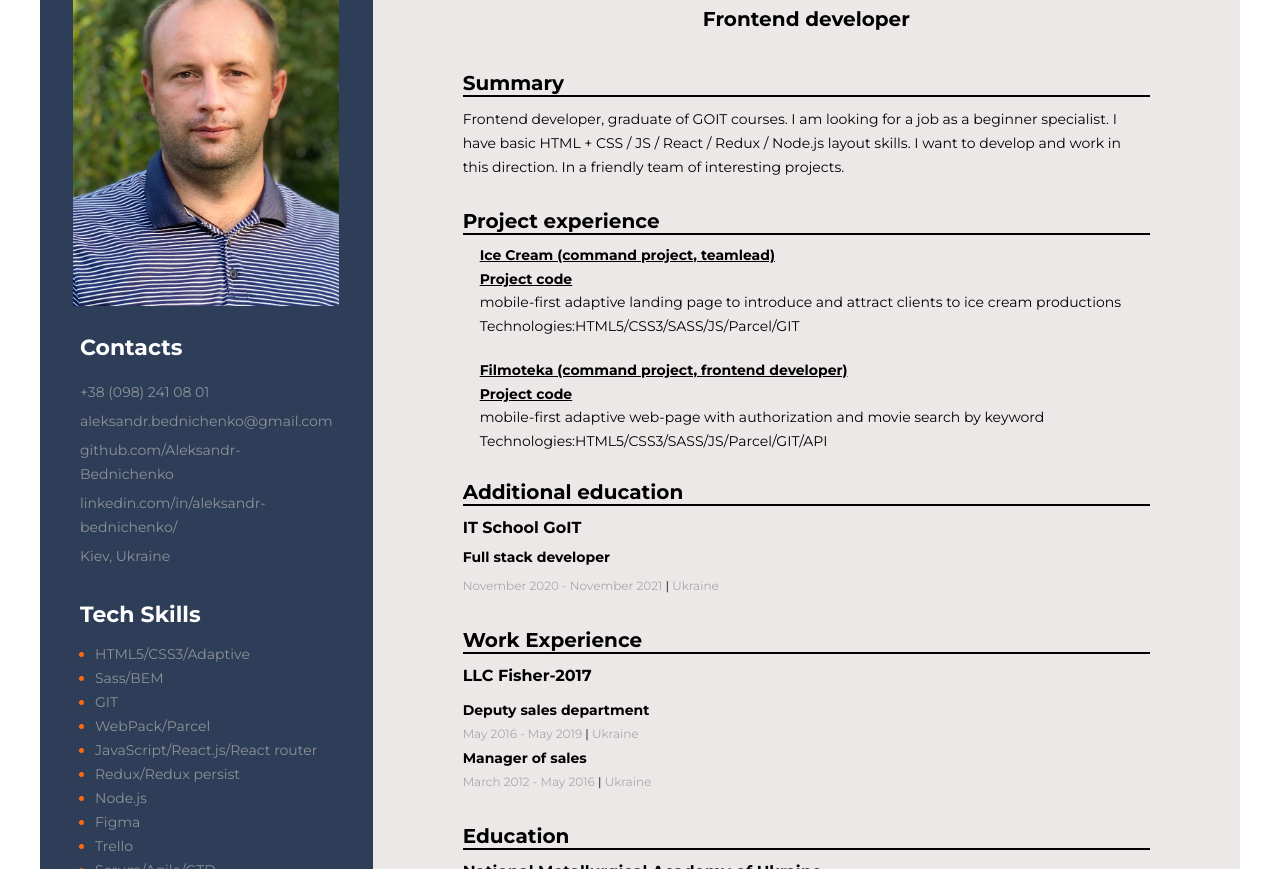
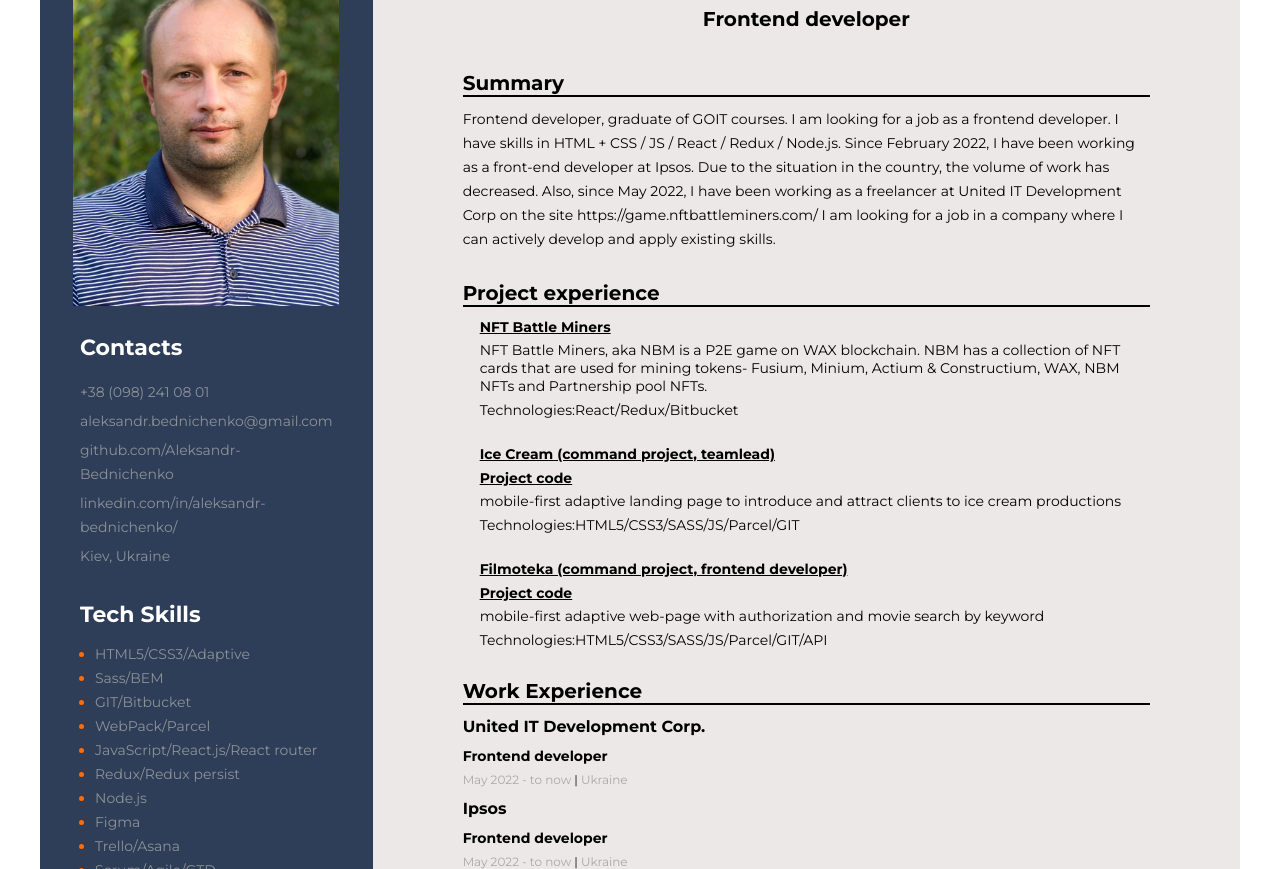
Before and after one commit to Aleksandr-Bednichenko/My-resume, a plain HTML site: page index.html in a window 1280 px wide. Shown: the part 83-952 px from the top of the page. Drawn offline with Linux system fonts and the light colour scheme.

Commit message:
add info

```diff
--- a/css/style.css
+++ b/css/style.css
@@ -243,8 +243,8 @@ body {
   font-size: 16px;
   font-weight: 700;
   line-height: 24px;
-  /* margin-top: 10px; */
-  margin-bottom: 10px;
+  margin-top: 5px;
+  margin-bottom: 5px;
 }
 
 .profession-list {
--- a/index.html
+++ b/index.html
@@ -60,7 +60,7 @@
                 <span class="tech-skills-text">Sass/BEM</span>
               </li>
               <li class="tech-skills-alten">
-                <span class="tech-skills-text">GIT</span>
+                <span class="tech-skills-text">GIT/Bitbucket</span>
               </li>
               <li class="tech-skills-alten">
                 <span class="tech-skills-text">WebPack/Parcel</span>
@@ -78,7 +78,7 @@
                 <span class="tech-skills-text">Figma</span>
               </li>
               <li class="tech-skills-alten">
-                <span class="tech-skills-text">Trello</span>
+                <span class="tech-skills-text">Trello/Asana</span>
               </li>
               <li class="soft-skils-alten">
                 <span class="soft-skils-text">Scrum/Agile/GTD</span>
@@ -128,16 +128,38 @@
           <h3 class="about-me-title">Summary</h3>
           <p class="description">
             Frontend developer, graduate of GOIT courses.
-            I am looking for a job as a beginner specialist.
-            I have basic HTML + CSS / JS / React / Redux / Node.js layout skills.
-            I want to develop and work in this direction.
-            In a friendly team of interesting projects.
+            I am looking for a job as a frontend developer.
+            I have skills in HTML + CSS / JS / React / Redux / Node.js.
+            Since February 2022, I have been working as a front-end developer at Ipsos. Due to the situation in the country, the volume of work has decreased. Also, since May 2022, I have been working as a freelancer at United IT Development Corp on the site https://game.nftbattleminers.com/
+            I am looking for a job in a company where I can actively develop and apply existing skills.
         </div>
 
         <!-- projects container -->
         <div class="projects-container">
           <h3 class="about-me-title">Project experience</h3>
           <ul>
+            <li class="projects-item">
+              <ul class="projects-description">
+                <li class="projects-position">
+                  <a class=" projects-description-title"
+                  href="https://nftbattleminers.com/">NFT Battle Miners
+                  </a>
+                </li>
+
+                <li class="projects-position">
+                  <p class="projects-description-date">
+                    NFT Battle Miners, aka NBM is a P2E game on WAX blockchain.
+                    NBM has a collection of NFT cards that are used for mining tokens- Fusium, Minium,
+                    Actium & Constructium, WAX, NBM NFTs and Partnership pool NFTs.
+                  </p>
+                </li>
+
+                <li class="projects-position">
+                  <span class="projects-description-date""
+                    >Technologies:React/Redux/Bitbucket</span>
+                </li>
+              </ul>
+            </li>
             <li class="projects-item">
               <ul class="projects-description">
                 <li class="projects-position">
@@ -197,26 +219,23 @@
           </ul>
         </div>
         <div>
-          <h3 class="about-me-title">Additional education</h3>
-          <!--Additional education container -->
-          <div  class="education-element">
 
-              <p class="education-institution">
-                IT School GoIT
-              </p>
-              <p class="education-specialty">
-                Full stack developer
-              </p>
-              <span class="profession-time">
-                November 2020 - November 2021
-                <span class="professional-divider">|</span> Ukraine
-              </span>
-
-          </div>
         <!--Work Experience-->
           <div class="work-conteiner">
             <h3 class="about-me-title">Work Experience</h3>
             <div>
+              <h4 class="profession-title">United IT Development Corp.</h4>
+                 <p class="profession-duties-item">Frontend developer</p>
+                <span class="profession-time">
+                  May 2022 - to now
+                <span class="professional-divider">|</span> Ukraine
+                </span>
+              <h4 class="profession-title">Ipsos</h4>
+                 <p class="profession-duties-item">Frontend developer</p>
+                <span class="profession-time">
+                  May 2022 - to now
+                <span class="professional-divider">|</span> Ukraine
+                </span>
                 <h4 class="profession-title">LLC Fisher-2017</h4>
                 <ul class="profession-list">
                   <li>
@@ -238,7 +257,22 @@
             </div>
           </div>
 
+      <h3 class="about-me-title">Additional education</h3>
+          <!--Additional education container -->
+          <div  class="education-element">
 
+              <p class="education-institution">
+                IT School GoIT
+              </p>
+              <p class="education-specialty">
+                Full stack developer
+              </p>
+              <span class="profession-time">
+                November 2020 - November 2021
+                <span class="professional-divider">|</span> Ukraine
+              </span>
+
+          </div>
           <!--Education -->
           <div class="education-element">
                 <h3 class="about-me-title">Education</h3>
```
